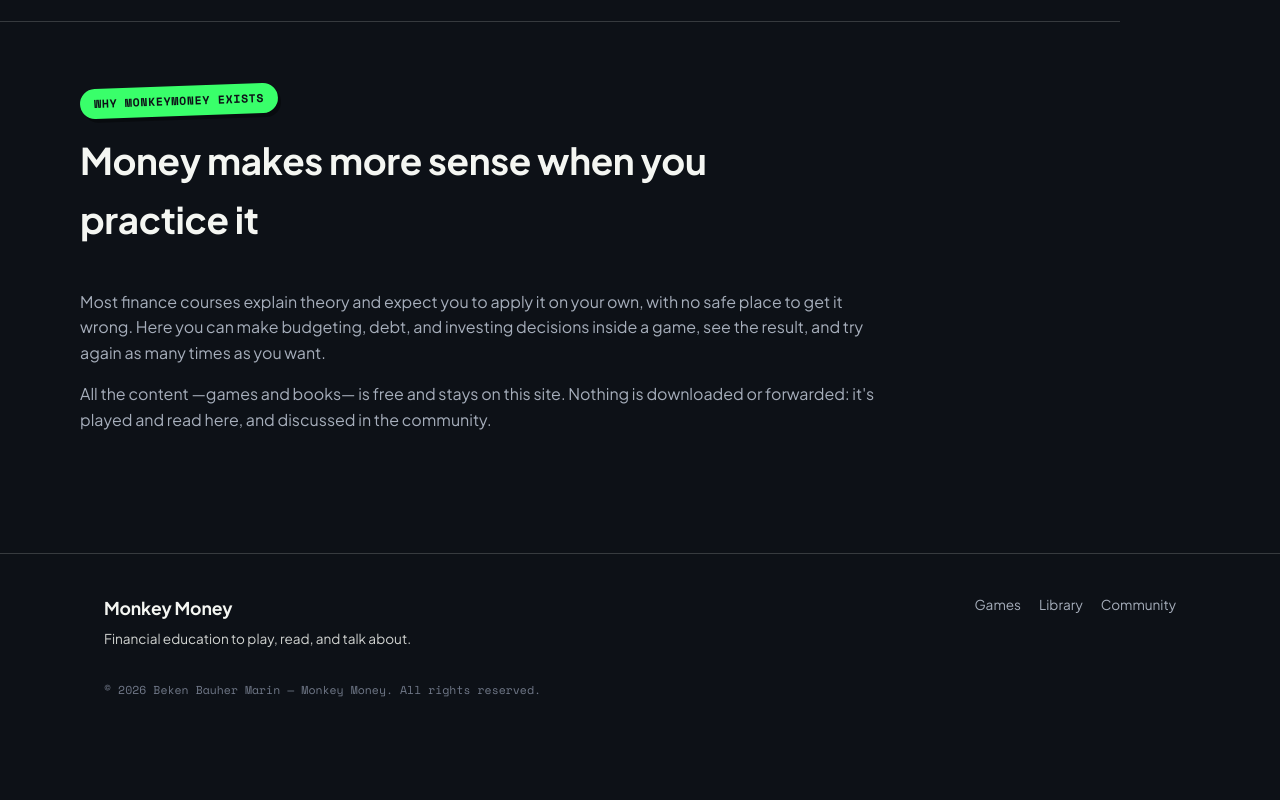
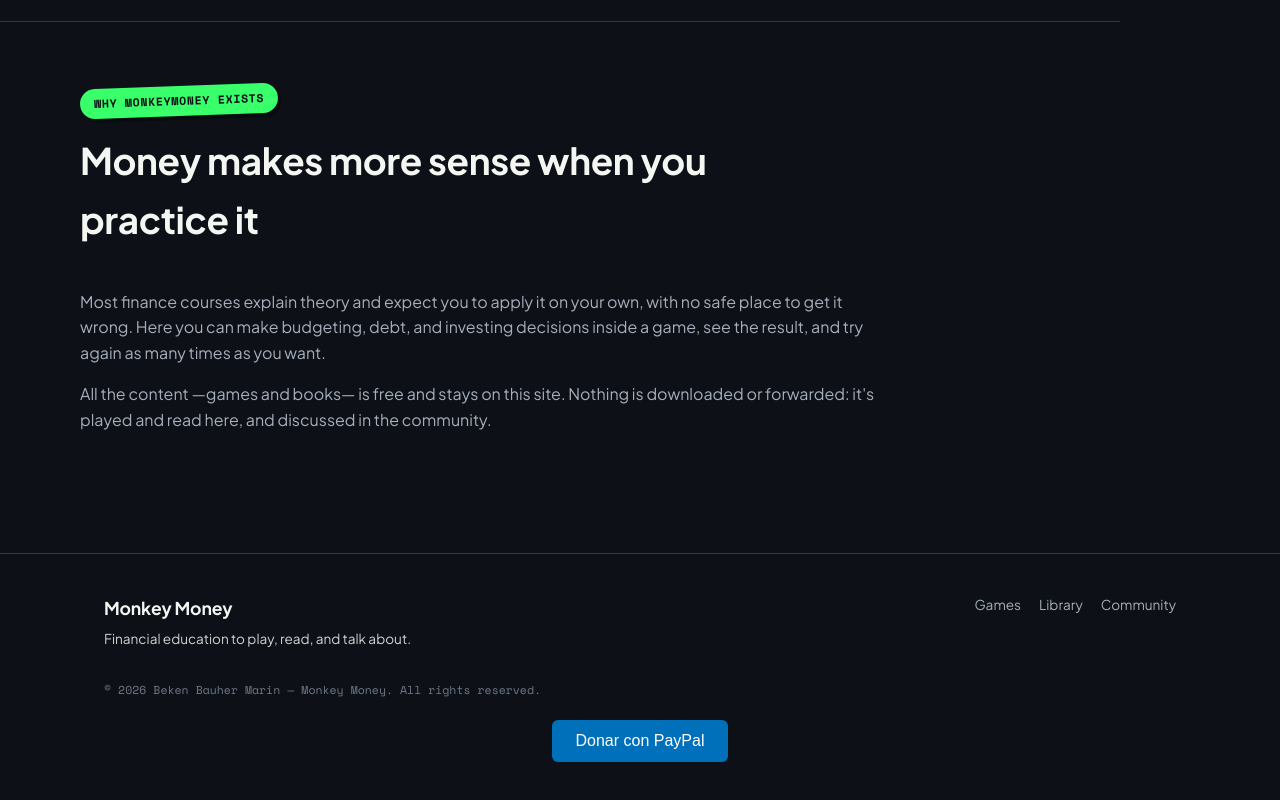
Before and after one commit to bawher12/MonkeyMoney, a plain HTML site: page index.html in a window 1280 px wide. Shown: the part 1304-2104 px from the top of the page. Before the commit the page ends 2032 px from the top, so only its background shows below. Drawn offline with nearby package versions, Linux system fonts and the light colour scheme; a web font is replaced by a local one.

Commit message:
Update index.html

```diff
--- a/index.html
+++ b/index.html
@@ -132,6 +132,16 @@
     </div>
     <div class="footer-copy">© <span id="year"></span> Beken Bauher Marin — Monkey Money. <span data-i18n="footer.rights">Todos los derechos reservados.</span></div>
   </div>
+  <!-- Botón de donación PayPal -->
+<div style="text-align:center; margin:20px 0;">
+  <form action="https://www.paypal.com/donate/?business=N66LHU6PSTJXJ&no_recurring=0&item_name=Gracias+por+creer+en+MonkeyMoney+y+en+el+poder+de+aprender+juntos%2C+con+tu+aporte+seguimos+compartiendo+educaci%C3%B3n+financiera.%21&currency_code=USD" method="post" target="_blank">
+    <input type="hidden" name="hosted_button_id" value="TU_ID_DE_BOTON">
+    <input type="submit" value="Donar con PayPal"
+           style="background-color:#0070ba; color:white; border:none; padding:12px 24px;
+                  font-size:16px; border-radius:6px; cursor:pointer;">
+  </form>
+</div>
+
 </footer>
 
 <script>document.getElementById("year").textContent = new Date().getFullYear();</script>
```
